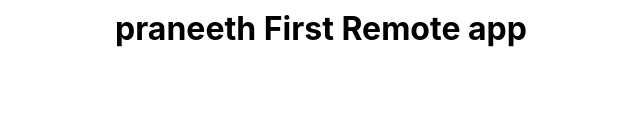
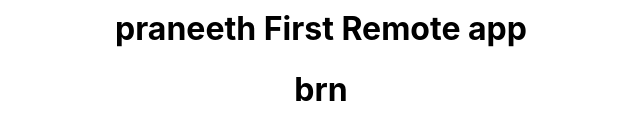
Before and after one commit to saiprakash1994/git11_jan_23, a React (Create React App) app in the folder oneapp/: page / in a window 1280 px wide. Shown: the part 254-394 px from the top of the page, without its empty margins (319-959 px from the left). Built offline with nearby package versions, Linux system fonts and the light colour scheme.

Commit message:
brn added

```diff
--- a/oneapp/src/App.js
+++ b/oneapp/src/App.js
@@ -9,6 +9,7 @@ function App() {
       <h1>praneeth First Remote app</h1>
       <h1>sai Prakash First Remote app</h1>
       <h1>praneeth First Remote app</h1>
+      <h1>brn</h1>
     </div>
   );
 }
```
